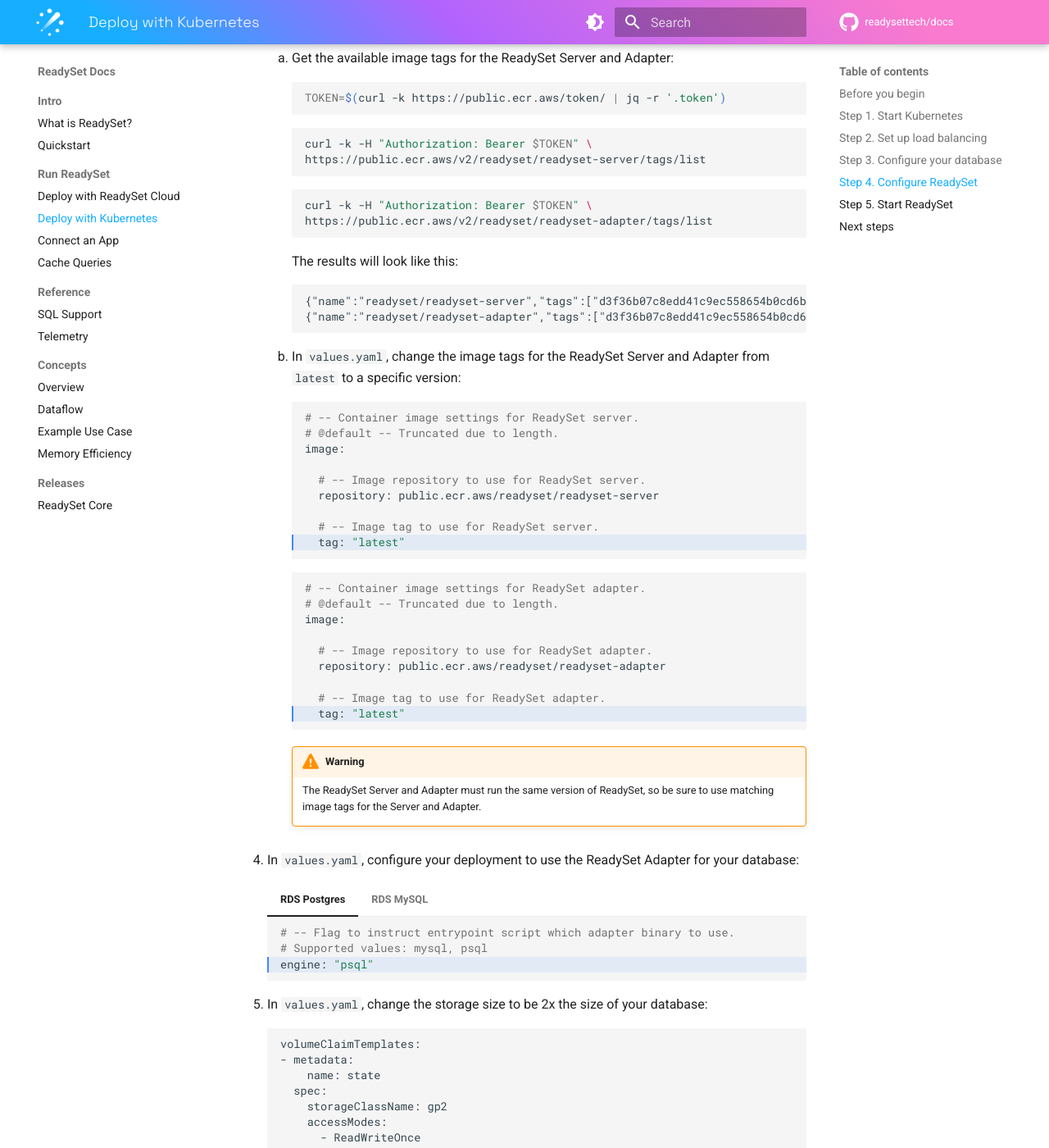
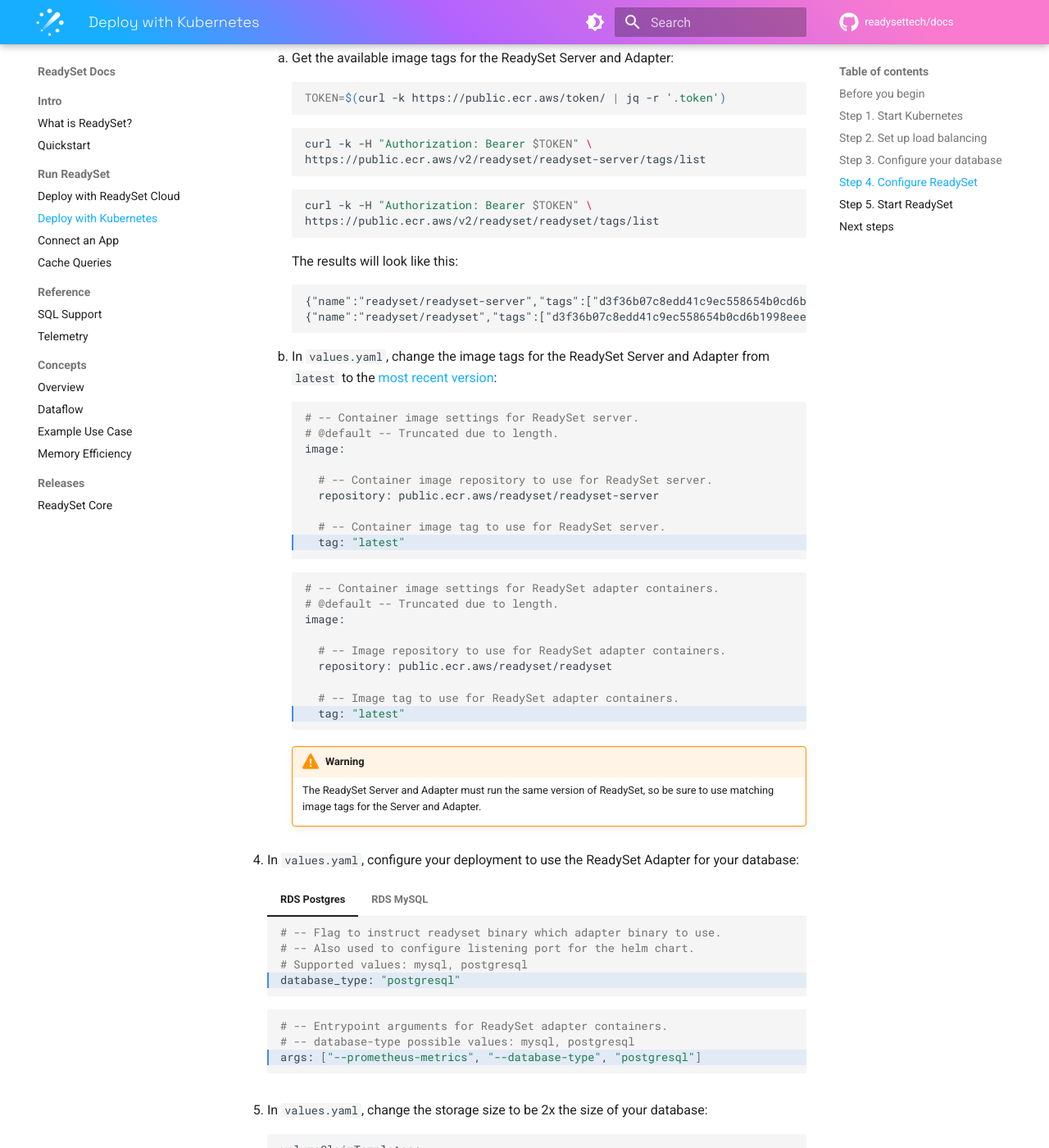
Before and after one commit to readysettech/docs-old, an MkDocs documentation site: the page built from docs/guides/deploy-readyset-kubernetes.md, in a window 1280 px wide and 1400 px high, scrolled down 7080 px. Shown: the whole window at 82% size. Built offline with MkDocs 1.6.1 and Material for MkDocs 9.7.7, drawn with Linux system fonts in a browser that asks for light colours; comment, search, counter and statistics services are not loaded; some of the changed text lies outside the part shown.

Commit message:
Change readyset-adapter to readyset in Helm tutorial
- Update the image
- Change how you set the database type

Fixes: DOC-84

````diff
--- a/docs/guides/deploy-readyset-kubernetes.md
+++ b/docs/guides/deploy-readyset-kubernetes.md
@@ -528,39 +528,39 @@
 
         ``` sh
         curl -k -H "Authorization: Bearer $TOKEN" \
-        https://public.ecr.aws/v2/readyset/readyset-adapter/tags/list
+        https://public.ecr.aws/v2/readyset/readyset/tags/list
         ```
 
         The results will look like this:
 
         ``` {.text .no-copy}
         {"name":"readyset/readyset-server","tags":["d3f36b07c8edd41c9ec558654b0cd6b1998eee61","latest"]}
-        {"name":"readyset/readyset-adapter","tags":["d3f36b07c8edd41c9ec558654b0cd6b1998eee61","latest"]}
+        {"name":"readyset/readyset","tags":["d3f36b07c8edd41c9ec558654b0cd6b1998eee61","latest"]}
         ```
 
-    2. In `values.yaml`, change the image tags for the ReadySet Server and Adapter from `latest` to a specific version:
+    2. In `values.yaml`, change the image tags for the ReadySet Server and Adapter from `latest` to the [most recent version](../releases/readyset-core.md):
 
         ``` sh hl_lines="9"
         # -- Container image settings for ReadySet server.
         # @default -- Truncated due to length.
         image:
 
-          # -- Image repository to use for ReadySet server.
+          # -- Container image repository to use for ReadySet server.
           repository: public.ecr.aws/readyset/readyset-server
 
-          # -- Image tag to use for ReadySet server.
+          # -- Container image tag to use for ReadySet server.
           tag: "latest"
         ```
 
         ``` sh hl_lines="9"
-        # -- Container image settings for ReadySet adapter.
+        # -- Container image settings for ReadySet adapter containers.
         # @default -- Truncated due to length.
         image:
 
-          # -- Image repository to use for ReadySet adapter.
-          repository: public.ecr.aws/readyset/readyset-adapter
+          # -- Image repository to use for ReadySet adapter containers.
+          repository: public.ecr.aws/readyset/readyset
 
-          # -- Image tag to use for ReadySet adapter.
+          # -- Image tag to use for ReadySet adapter containers.
           tag: "latest"
         ```
 
@@ -572,18 +572,32 @@
 
     === "RDS Postgres"
 
-        ```  sh hl_lines="3"
-        # -- Flag to instruct entrypoint script which adapter binary to use.
-        # Supported values: mysql, psql
-        engine: "psql"
+        ``` sh hl_lines="4"
+        # -- Flag to instruct readyset binary which adapter binary to use.
+        # -- Also used to configure listening port for the helm chart.
+        # Supported values: mysql, postgresql
+        database_type: "postgresql"
+        ```
+
+        ``` sh hl_lines="3"
+        # -- Entrypoint arguments for ReadySet adapter containers.
+        # -- database-type possible values: mysql, postgresql
+        args: ["--prometheus-metrics", "--database-type", "postgresql"]
         ```
 
     === "RDS MySQL"
 
-        ```  sh hl_lines="3"
-        # -- Flag to instruct entrypoint script which adapter binary to use.
-        # Supported values: mysql, psql
-        engine: "mysql"
+        ``` sh hl_lines="4"
+        # -- Flag to instruct readyset binary which adapter binary to use.
+        # -- Also used to configure listening port for the helm chart.
+        # Supported values: mysql, postgresql
+        database_type: "mysql"
+        ```
+
+        ``` sh hl_lines="3"
+        # -- Entrypoint arguments for ReadySet adapter containers.
+        # -- database-type possible values: mysql, postgresql
+        args: ["--prometheus-metrics", "--database-type", "mysql"]
         ```
 
 6. In `values.yaml`, change the storage size to be 2x the size of your database:
@@ -664,7 +678,7 @@
     ``` {.text .no-copy}
     NAME                                        READY   STATUS    RESTARTS   AGE   IP               NODE                             NOMINATED NODE   READINESS GATES
     readyset-consul-server-0                    1/1     Running   0          5m    192.168.39.169   ip-192-168-43-246.ec2.internal   <none>           <none>
-    readyset-readyset-adapter-9dbfb77d9-ml92h   2/2     Running   0          5m    192.168.48.46    ip-192-168-43-246.ec2.internal   <none>           <none>
+    readyset-readyset-9dbfb77d9-ml92h   2/2     Running   0          5m    192.168.48.46    ip-192-168-43-246.ec2.internal   <none>           <none>
     readyset-readyset-server-0                  2/2     Running   0          5m    192.168.18.133   ip-192-168-18-84.ec2.internal    <none>           <none>
     ```
 
@@ -772,22 +786,22 @@
         To follow the ReadySet Adapter logs, use:
 
         ``` sh
-        export ADAPTER=$(kubectl get pods | grep readyset-adapter | cut -d' ' -f1);
+        export ADAPTER=$(kubectl get pods | grep readyset | cut -d' ' -f1);
         ```
 
         ``` sh
-        kubectl logs ${ADAPTER} -c readyset-adapter -f
+        kubectl logs ${ADAPTER} -c readyset -f
         ```
 
 7. Confirm that a load balancer service was created successfully:
 
     ``` sh
-    kubectl get service/readyset-readyset-adapter
+    kubectl get service/readyset-readyset
     ```
 
     ```
     NAME                        TYPE           CLUSTER-IP      EXTERNAL-IP                                                                    PORT(S)                         AGE
-    readyset-readyset-adapter   LoadBalancer   10.100.46.222   k8s-default-readyset-3cab417124-2b191c9917ce4d43.elb.us-east-1.amazonaws.com   3306:30336/TCP,5432:30185/TCP   5m
+    readyset-readyset   LoadBalancer   10.100.46.222   k8s-default-readyset-3cab417124-2b191c9917ce4d43.elb.us-east-1.amazonaws.com   3306:30336/TCP,5432:30185/TCP   5m
     ```
     Do not move on to the next step until an `EXTERNAL-IP` has been assigned to the load balancer. This may take a few minutes.
 
@@ -857,7 +871,7 @@
         1. Get the IP of the ReadySet Adapter pod:
 
             ``` sh
-            export ADAPTER=$(kubectl get pods | grep readyset-adapter | cut -d' ' -f1);
+            export ADAPTER=$(kubectl get pods | grep readyset | cut -d' ' -f1);
             ```
 
             ``` sh
````
